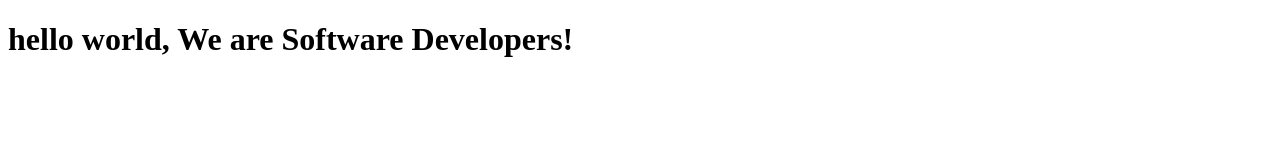
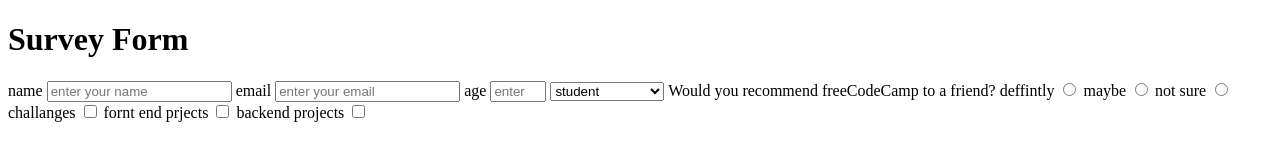
Before and after one commit to shakerAbuDrais/survey-form, a plain HTML site: page index.html in a window 1280 px wide. Drawn offline with Linux system fonts and the light colour scheme.

Commit message:
html done

```diff
--- a/index.html
+++ b/index.html
@@ -8,19 +8,37 @@
 
   <body>
     <script src="https://cdn.freecodecamp.org/testable-projects-fcc/v1/bundle.js"></script>
-    <h1>hello world, We are Software Developers!</h1>
-    <!--
-
-    Hello Camper!
-
-    For now, the test suite only works in Chrome!
-    Please read the README below in the JS Editor before beginning.
-    Feel free to delete this message once you have read it.
-    Good luck and Happy Coding!
-
-    - The freeCodeCamp Team
-
-    -->
+    <main>
+      <h1 id="title">Survey Form</h1>
+      <p id="description"></p>
+      <form id="survey-form" action="index.html" method="post">
+        <label id="name-label" for="name">name</label>
+        <input id="name" type="text" value="" required placeholder="enter your name">
+        <label id="email-label" for="email">email</label>
+        <input id="email" type="email" value="" required placeholder="enter your email">
+        <label id="number-label" for="number">age</label>
+        <input id="number" type="number" value="" min="18" max="60" placeholder="enter your age">
+        <Select id="dropdown">
+          <option value="student">student</option>
+          <option value="full time job">full time job</option>
+          <option value="full time learner">full time learner</option>
+        </Select>
+        <label for="choice">Would you recommend freeCodeCamp to a friend?
+</label>
+        <label for="">deffintly</label>
+        <input type="radio" name="choice" value="deffintly">
+        <label for="">maybe</label>
+        <input type="radio" name="choice" value="maybe">
+        <label for="">not sure</label>
+        <input type="radio" name="choice" value="not sure">
+        <label for="">challanges</label>
+        <input type="checkbox" value="challanges">
+        <label for="">fornt end prjects</label>
+        <input type="checkbox" value="fornt end prjects" >
+        <label for="">backend projects</label>
+        <input type="checkbox" value="backend projects">
+      </form>
+    </main>
     <script  src="js/index.js"></script>
   </body>
 </html>
```
